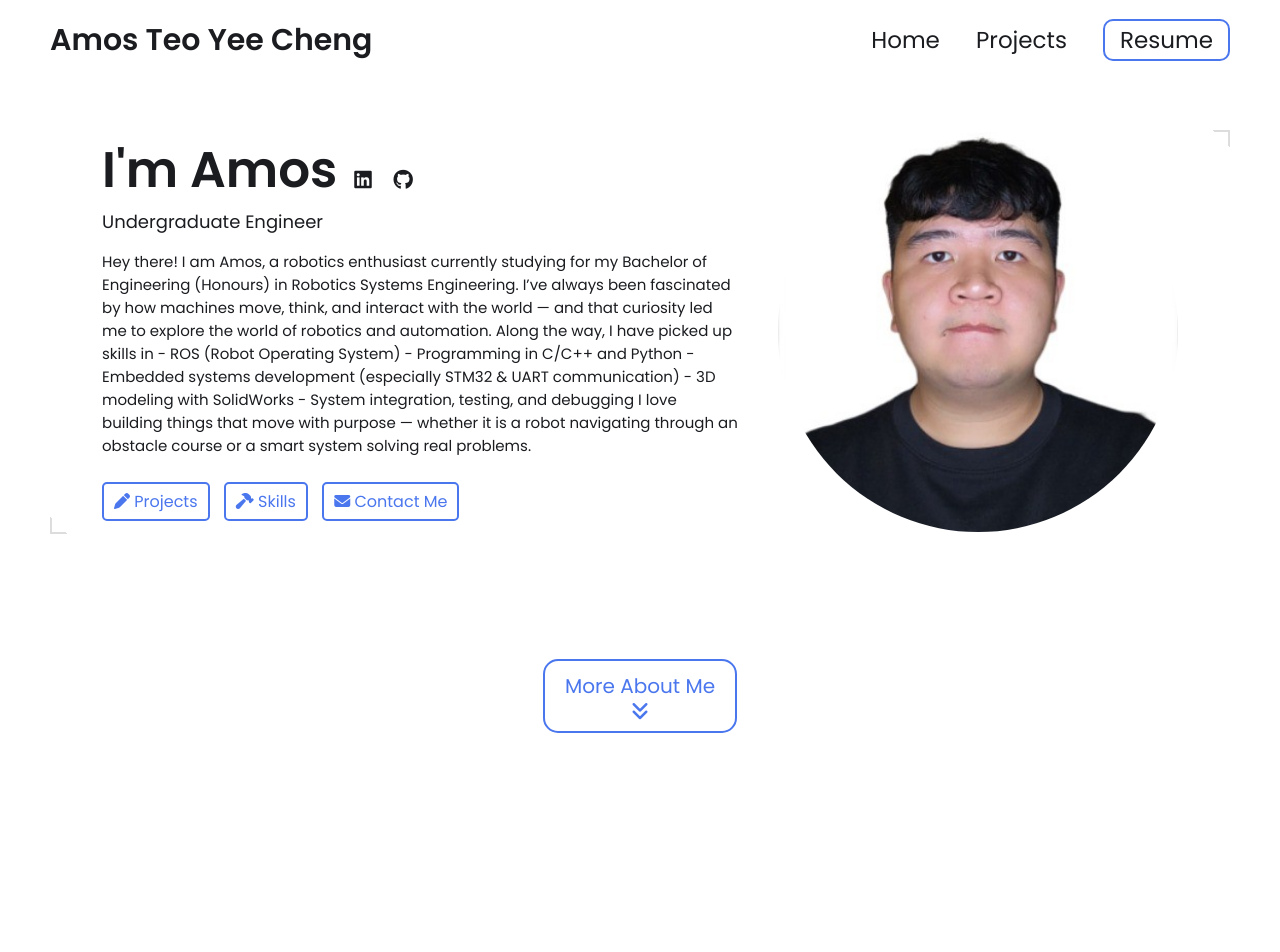
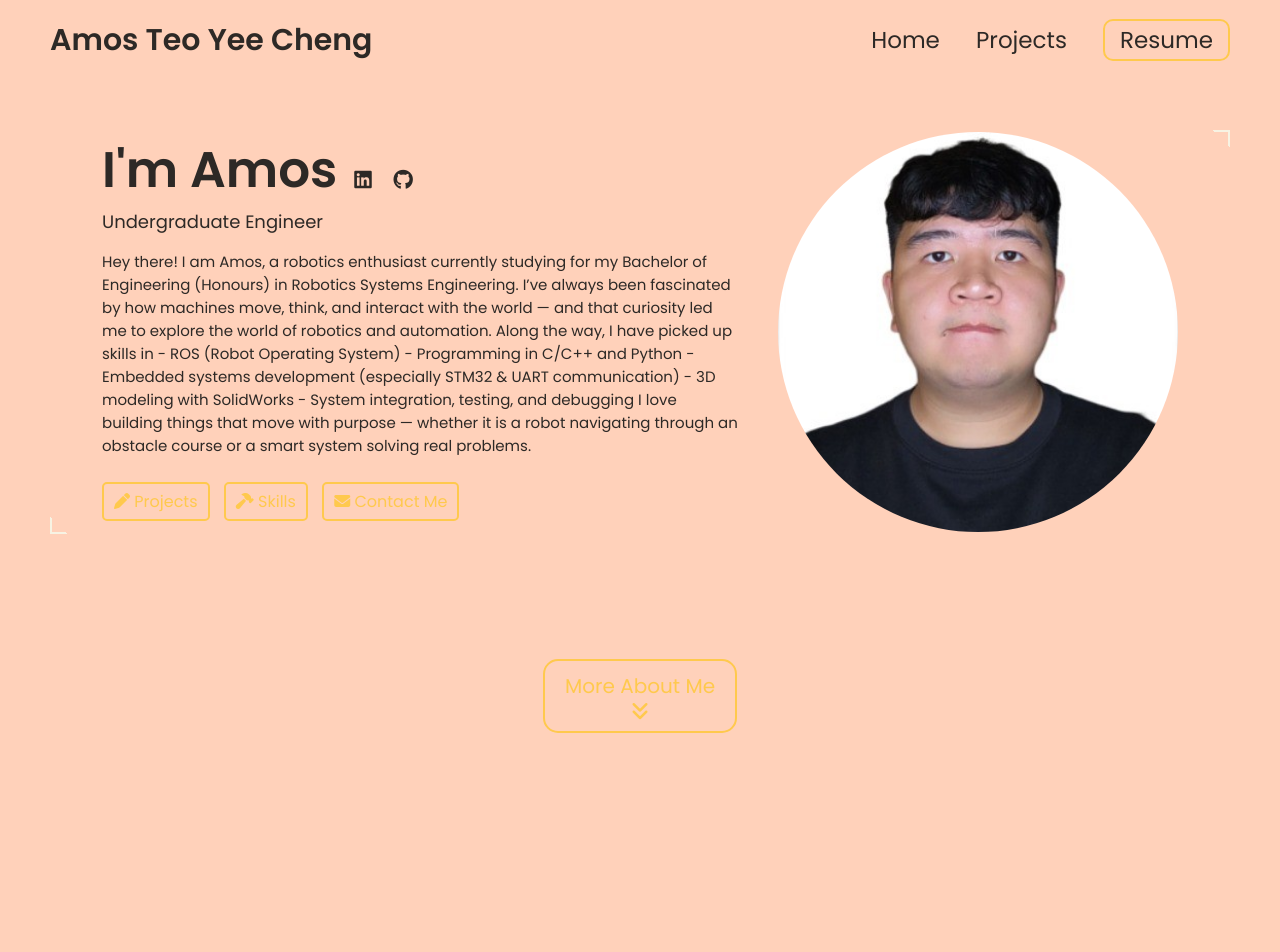
Before and after one commit to Bludaria/Bludaria.github.io, a Jekyll site: the page built from index.html, in a window 1280 px wide. Shown: the top 952 px of the page. Built offline with Jekyll 4.4.1, drawn with Linux system fonts in a browser that asks for light colours.

Commit message:
Update _config.yml

```diff
--- a/_config.yml
+++ b/_config.yml
@@ -85,12 +85,12 @@ formspree-key:  https://formspree.io/f/mldlgrll # https://formspree.io/f/{8-digi
 
 # Active theme (Updatethis to switch themes). Make sure to keep the indentation the samne.
 colors: # this is the basic theme
-  text: "#1a1c20"
-  border: "#ddd"
-  link: "#4a76ee"
-  highlight: "#0c0cf2"
-  background: "#ffffff"
-  light_background: "#f3f5fb"
+  text: "#2d2926"
+  border: "#f7f3e3"
+  link: "#ffc94d"
+  highlight: "#ffb800"
+  background: "#FFD1BA"
+  light_background: "#fff9e6"
 
 # A few examples.
 basic theme:
```
